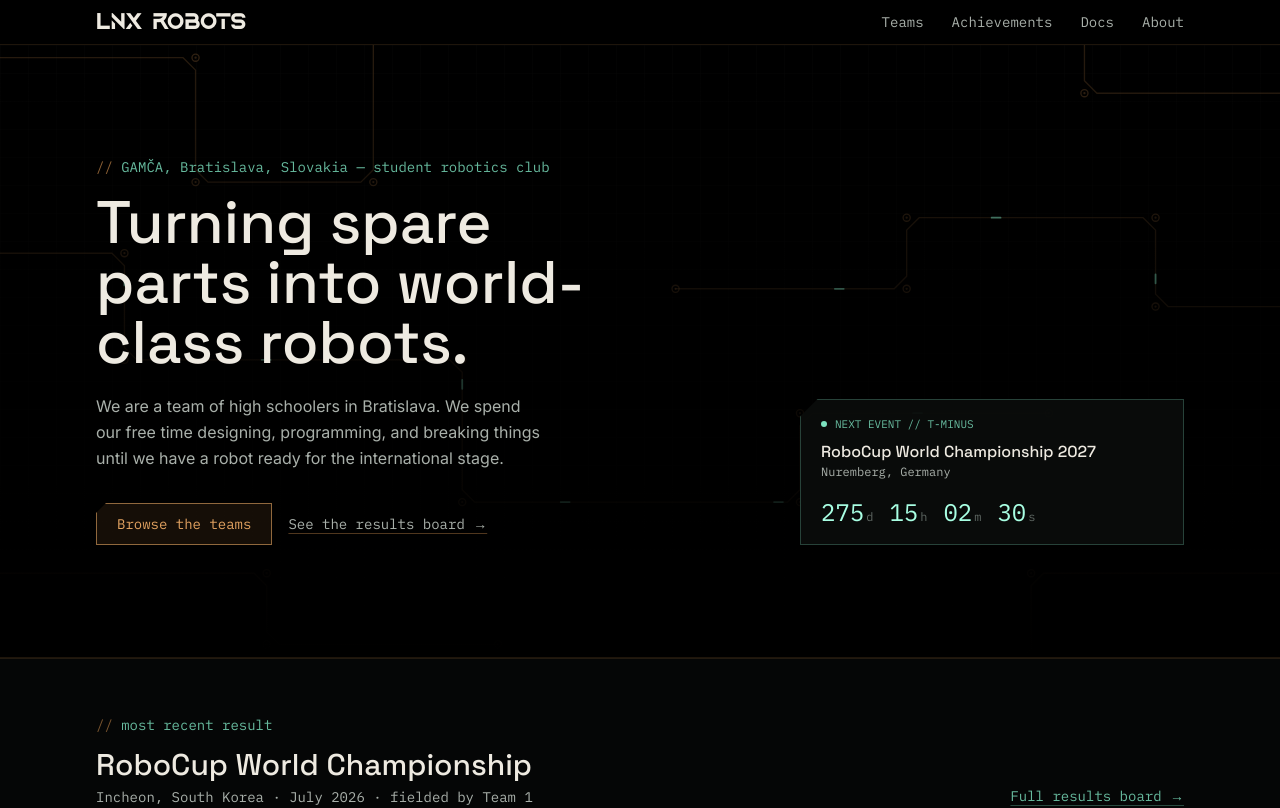
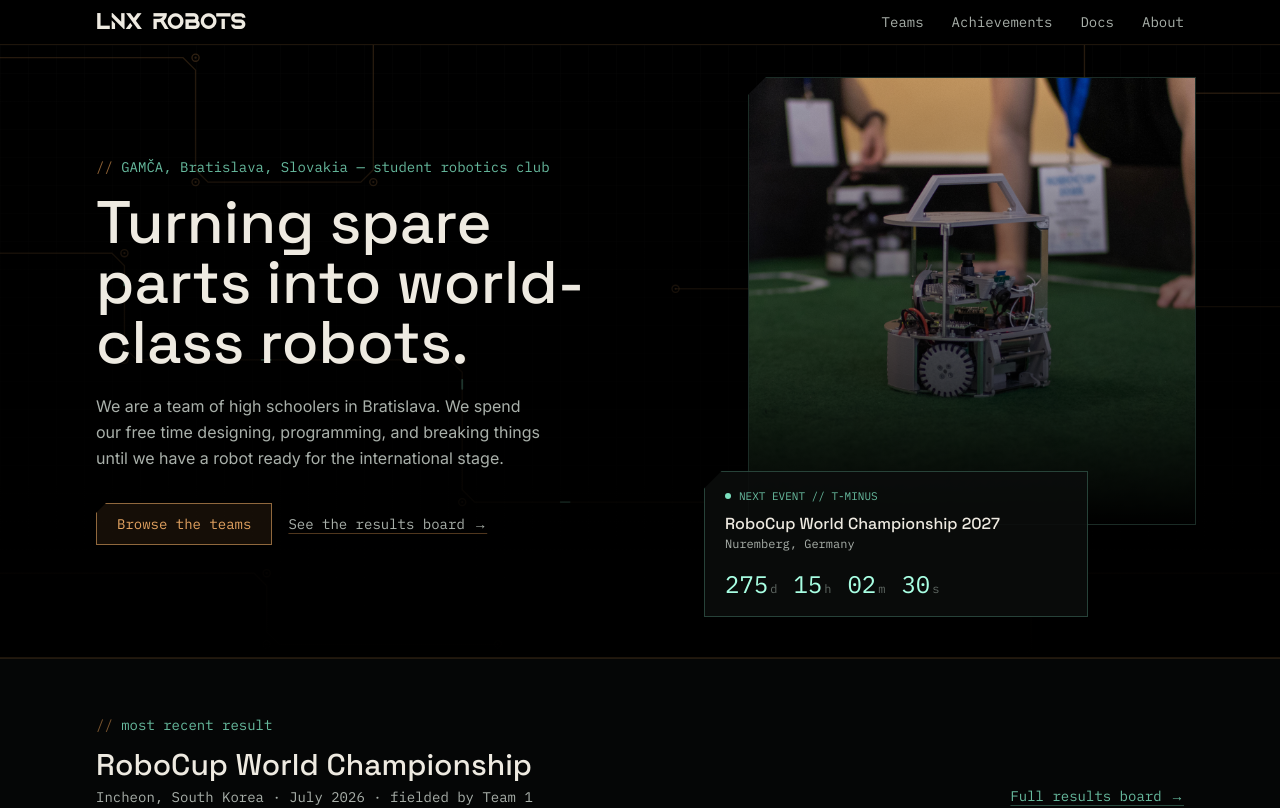
Before and after one commit to lnxrobots/lnxrobots.github.io, a Next.js app: page / in a window 1280 px wide. Shown: the top 808 px of the page. Built offline with nearby package versions, Linux system fonts and the light colour scheme.

Commit message:
Add cover image on home page

```diff
--- a/src/components/home/Hero.tsx
+++ b/src/components/home/Hero.tsx
@@ -2,6 +2,7 @@ import Link from "next/link";
 import { CircuitBackground } from "@/components/pcb/CircuitBackground";
 import { CountdownReadout } from "./CountdownReadout";
 import { site } from "@/data/site";
+import Image from "next/image";
 
 export function Hero() {
   return (
@@ -39,8 +40,14 @@ export function Hero() {
           </div>
         </div>
 
-        <div className="lg:justify-self-end w-full max-w-sm">
+        <div className="lg:justify-self-end w-full max-w-sm z-10 lg:absolute lg:bottom-10 lg:right-32">
           <CountdownReadout />
+        </div>
+
+        <div className="max-w-md w-full aspect-square absolute hidden lg:block pad-chamfer group border border-signal/15 bg-board-raised/90 right-5 top-8">
+          <Image src="/content/cover.jpg" alt="Nyvora the robot" fill />
+          <div className="w-full h-full absolute bg-gradient-to-b from-board/10 via-board/50 to-board">
+          </div>
         </div>
       </div>
     </section>
```
Also changed, not shown: public/content/cover.jpg (added).
